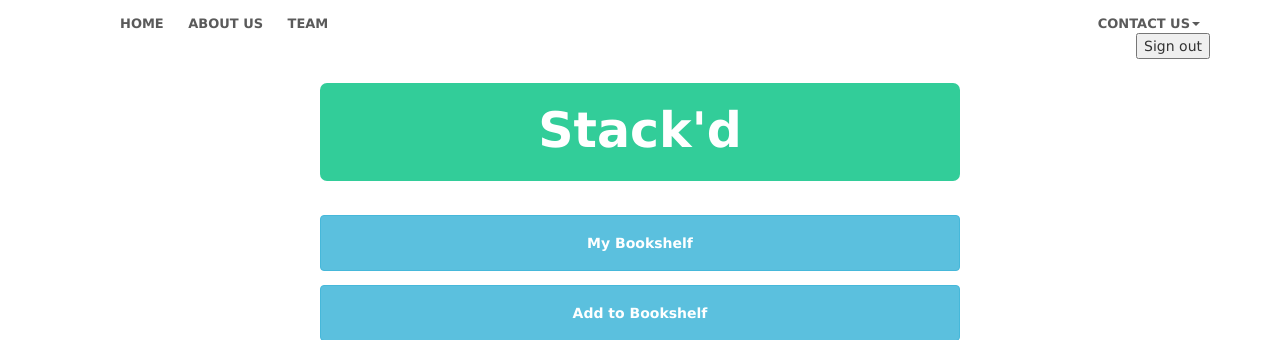
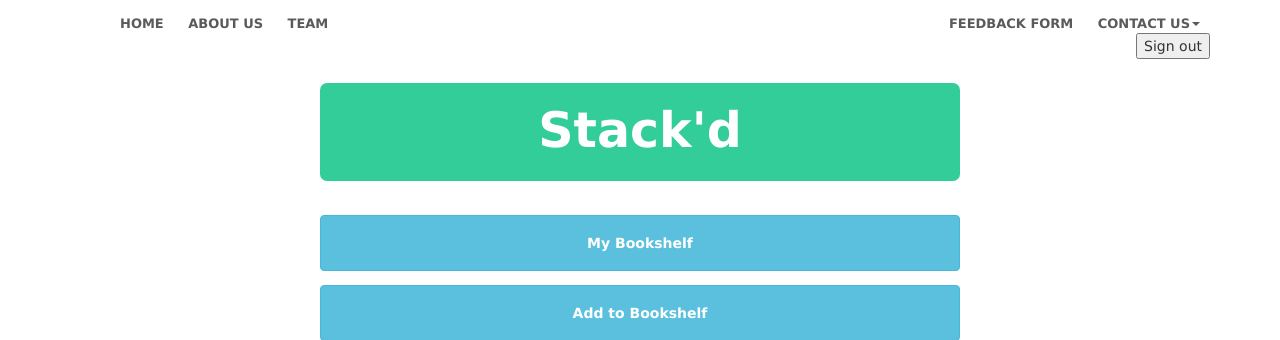
Before and after one commit to anavikajla/stack-d, a PHP site: page /home.php in a window 1280 px wide. Shown: the top 340 px of the page. Run offline with PHP 8.4, Linux system fonts and the light colour scheme; the visitor is signed in with stand-in values (Sample User, id 1); some libraries are stand-ins or nearby versions.

Commit message:
Update home.php

```diff
--- a/home.php
+++ b/home.php
@@ -31,7 +31,7 @@
  			</ul>
 
  			<ul class="pull-right">
-
+ 				<li><a href="https://mihikasood.typeform.com/to/wuNSlj">Feedback Form</a></li>
  				<li class="dropdown">
  					  <a href="#" class="dropdown-toggle" data-toggle="dropdown" role="button" aria-haspopup="true" aria-expanded="true">
  						  Contact Us<span class="caret"></span></a>
@@ -42,8 +42,8 @@
  					    <li><a href="#">Address</a></li>
  						<li><a href="#">Contact Form</a></li>
  					  </ul>
-					  <li><form action="signout.php" method="post"><input type="submit" value="Sign out" style="display:inline-block;position:relative;float:right;"></form></li>
  				</li>
+ 				 <li><form action="signout.php" method="post"><input type="submit" value="Sign out" style="display:inline-block;position:relative;float:right;"></form></li>
  			</ul>
  		</div>
  	</div>
```
